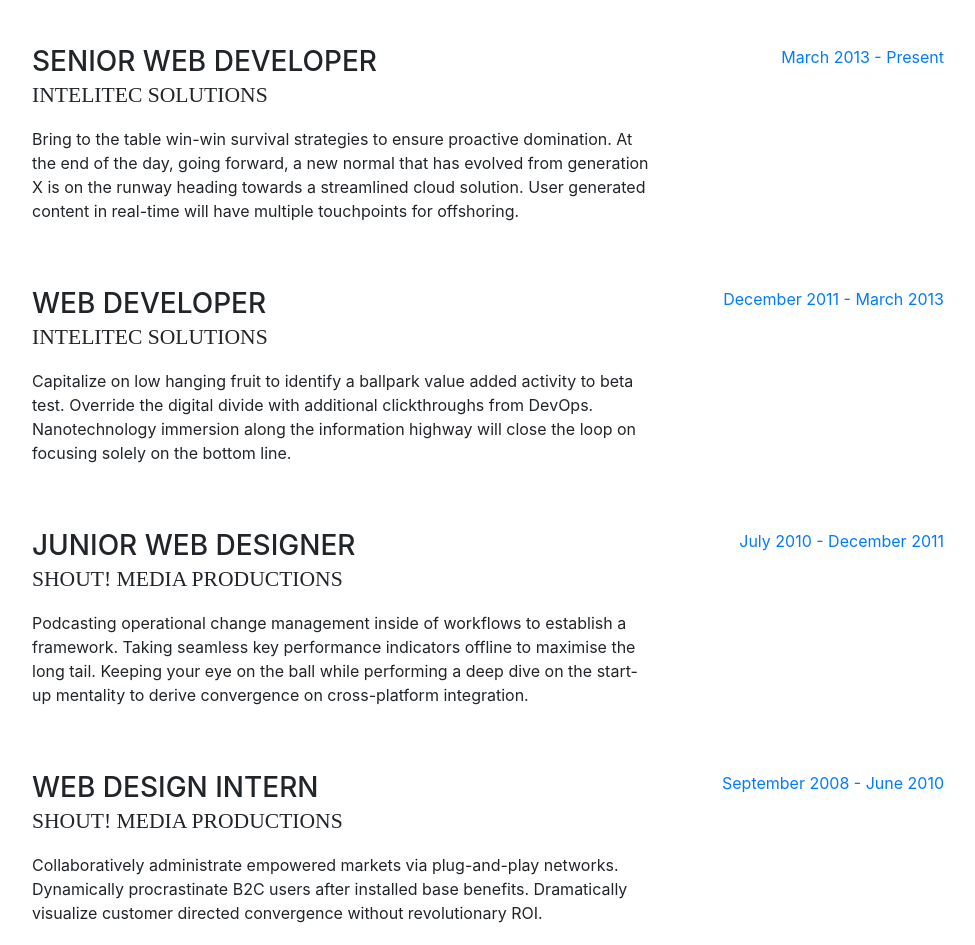
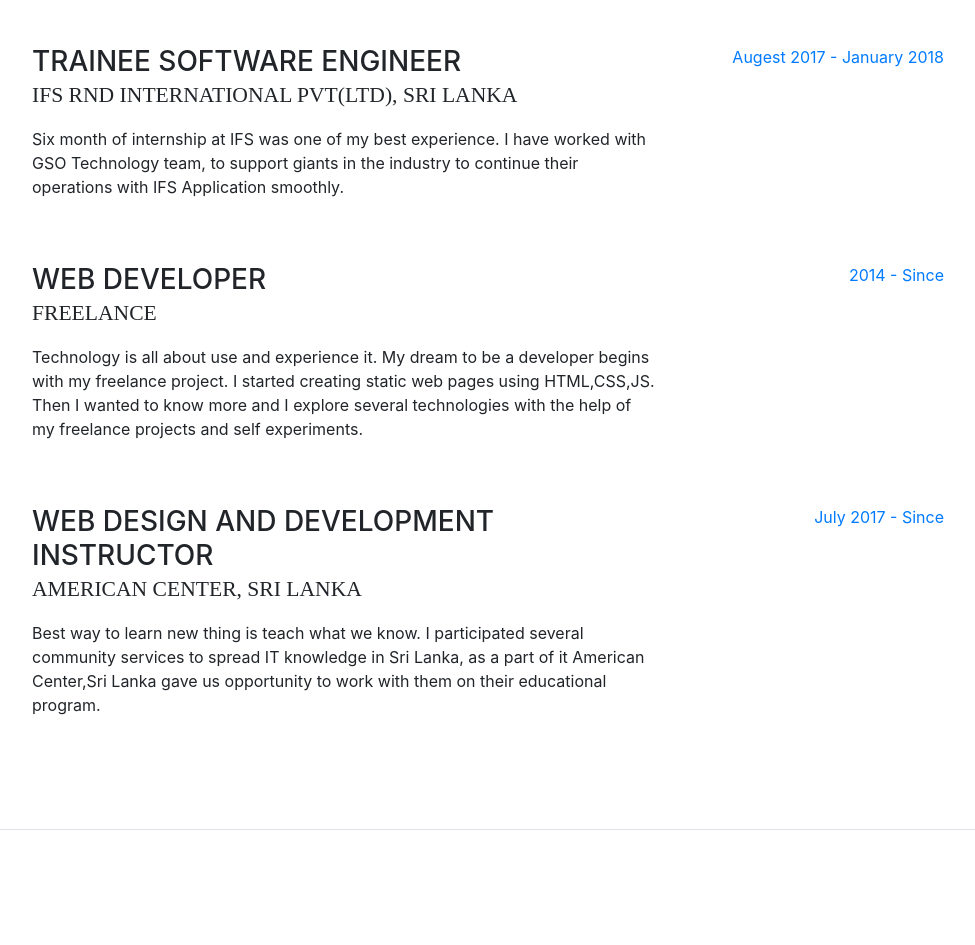
Before and after one commit to Emalsha/emalsha.github.io, a website with bundled scripts: page index.html in a window 1280 px wide. Shown: the part 889-1834 px from the top of the page, without its empty margins (288-1263 px from the left). Built offline with nearby package versions, Linux system fonts and the light colour scheme; a web font is replaced by a local one.

Commit message:
entering data

```diff
--- a/index.html
+++ b/index.html
@@ -71,10 +71,10 @@
           <div class="subheading mb-5">NO:6/4, HETTIWEEDIYA, WELIGAMA - SRI LANKA · (+94)71 086-8772 ·
             <a href="mailto:remalsha@gmail.com">remalsha@gmail.com</a>
           </div>
-          <p class="mb-5">I am experienced in several as frameworks to provide a robust synopsis for high level overviews. Iterative approaches to corporate strategy foster collaborative thinking to further the overall value proposition.</p>
+          <p class="mb-5">I am developer with the passion and willing to explore new technolgy and work with new technologies.</p>
           <ul class="list-inline list-social-icons mb-0">
             <li class="list-inline-item">
-              <a href="#">
+              <a href="https://www.facebook.com/emalsha.rasad.1" target="blank">
                 <span class="fa-stack fa-lg">
                   <i class="fa fa-circle fa-stack-2x"></i>
                   <i class="fa fa-facebook fa-stack-1x fa-inverse"></i>
@@ -82,7 +82,7 @@
               </a>
             </li>
             <li class="list-inline-item">
-              <a href="#">
+              <a href="https://twitter.com/remalsha" target="blank">
                 <span class="fa-stack fa-lg">
                   <i class="fa fa-circle fa-stack-2x"></i>
                   <i class="fa fa-twitter fa-stack-1x fa-inverse"></i>
@@ -90,7 +90,7 @@
               </a>
             </li>
             <li class="list-inline-item">
-              <a href="#">
+              <a href="https://www.linkedin.com/in/emalsha-rasad/" target="blank">
                 <span class="fa-stack fa-lg">
                   <i class="fa fa-circle fa-stack-2x"></i>
                   <i class="fa fa-linkedin fa-stack-1x fa-inverse"></i>
@@ -98,7 +98,7 @@
               </a>
             </li>
             <li class="list-inline-item">
-              <a href="#">
+              <a href="https://github.com/Emalsha/" target="blank">
                 <span class="fa-stack fa-lg">
                   <i class="fa fa-circle fa-stack-2x"></i>
                   <i class="fa fa-github fa-stack-1x fa-inverse"></i>
@@ -115,45 +115,34 @@
 
           <div class="resume-item d-flex flex-column flex-md-row mb-5">
             <div class="resume-content mr-auto">
-              <h3 class="mb-0">Senior Web Developer</h3>
-              <div class="subheading mb-3">Intelitec Solutions</div>
-              <p>Bring to the table win-win survival strategies to ensure proactive domination. At the end of the day, going forward, a new normal that has evolved from generation X is on the runway heading towards a streamlined cloud solution. User generated content in real-time will have multiple touchpoints for offshoring.</p>
+              <h3 class="mb-0">Trainee Software Engineer</h3>
+              <div class="subheading mb-3">IFS RnD International pvt(ltd), Sri Lanka</div>
+              <p>Six month of internship at IFS was one of my best experience. I have worked with GSO Technology team, to support giants in the industry to continue their operations with IFS Application smoothly.</p>
             </div>
             <div class="resume-date text-md-right">
-              <span class="text-primary">March 2013 - Present</span>
+              <span class="text-primary">Augest 2017 - January 2018</span>
             </div>
           </div>
 
           <div class="resume-item d-flex flex-column flex-md-row mb-5">
             <div class="resume-content mr-auto">
               <h3 class="mb-0">Web Developer</h3>
-              <div class="subheading mb-3">Intelitec Solutions</div>
-              <p>Capitalize on low hanging fruit to identify a ballpark value added activity to beta test. Override the digital divide with additional clickthroughs from DevOps. Nanotechnology immersion along the information highway will close the loop on focusing solely on the bottom line.</p>
+              <div class="subheading mb-3">Freelance</div>
+              <p>Technology is all about use and experience it. My dream to be a developer begins with my freelance project. I started creating static web pages using HTML,CSS,JS. Then I wanted to know more and I explore several technologies with the help of my freelance projects and self experiments.</p>
             </div>
             <div class="resume-date text-md-right">
-              <span class="text-primary">December 2011 - March 2013</span>
+              <span class="text-primary">2014 - Since</span>
             </div>
           </div>
 
           <div class="resume-item d-flex flex-column flex-md-row mb-5">
             <div class="resume-content mr-auto">
-              <h3 class="mb-0">Junior Web Designer</h3>
-              <div class="subheading mb-3">Shout! Media Productions</div>
-              <p>Podcasting operational change management inside of workflows to establish a framework. Taking seamless key performance indicators offline to maximise the long tail. Keeping your eye on the ball while performing a deep dive on the start-up mentality to derive convergence on cross-platform integration.</p>
+              <h3 class="mb-0">Web Design and Development Instructor</h3>
+              <div class="subheading mb-3">American Center, Sri Lanka</div>
+              <p>Best way to learn new thing is teach what we know. I participated several community services to spread IT knowledge in Sri Lanka, as a part of it American Center,Sri Lanka gave us opportunity to work with them on their educational program.</p>
             </div>
             <div class="resume-date text-md-right">
-              <span class="text-primary">July 2010 - December 2011</span>
-            </div>
-          </div>
-
-          <div class="resume-item d-flex flex-column flex-md-row">
-            <div class="resume-content mr-auto">
-              <h3 class="mb-0">Web Design Intern</h3>
-              <div class="subheading mb-3">Shout! Media Productions</div>
-              <p>Collaboratively administrate empowered markets via plug-and-play networks. Dynamically procrastinate B2C users after installed base benefits. Dramatically visualize customer directed convergence without revolutionary ROI.</p>
-            </div>
-            <div class="resume-date text-md-right">
-              <span class="text-primary">September 2008 - June 2010</span>
+              <span class="text-primary">July 2017 - Since</span>
             </div>
           </div>
 
```
